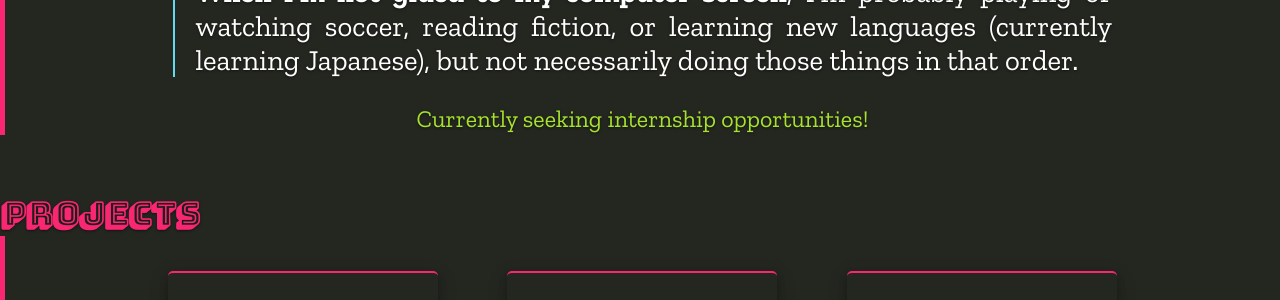
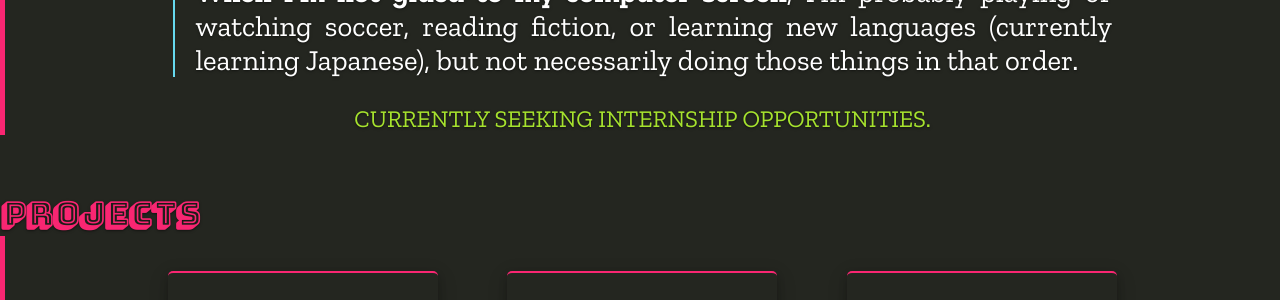
Before and after one commit to aliofyemen/aliofyemen.github.io, a Jekyll site: the page built from index.html, in a window 1280 px wide. Shown: the part 705-1005 px from the top of the page. Built offline with Jekyll 4.4.1, drawn with Linux system fonts in a browser that asks for light colours; some web fonts are replaced.

Commit message:
made employment status uppercase

```diff
--- a/_includes/employment.html
+++ b/_includes/employment.html
@@ -1,3 +1,3 @@
 <a href="{{ site.resume }}" class="bounce">
-  Currently seeking {{ site.status }} opportunities!
+  <span class="uppercase"> Currently seeking {{ site.status }} opportunities.</span>
 </a>
--- a/css/styles.scss
+++ b/css/styles.scss
@@ -245,6 +245,10 @@ h4, h5, h6 {
 	text-align: center;
 }
 
+.uppercase {
+	text-transform: uppercase;
+}
+
 #name {
 	font-family: $title-font;
 	font-size: 2em;
```
Also changed, not shown: 3 other files.
